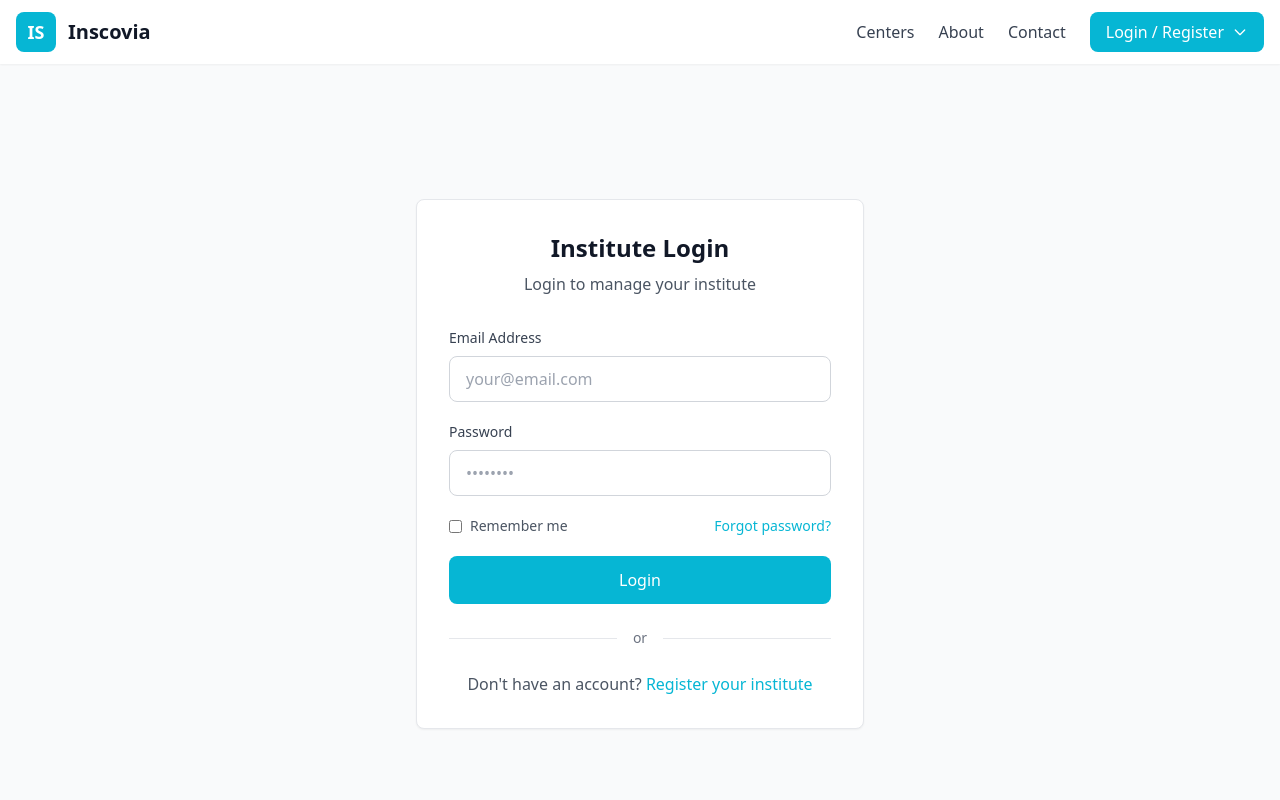
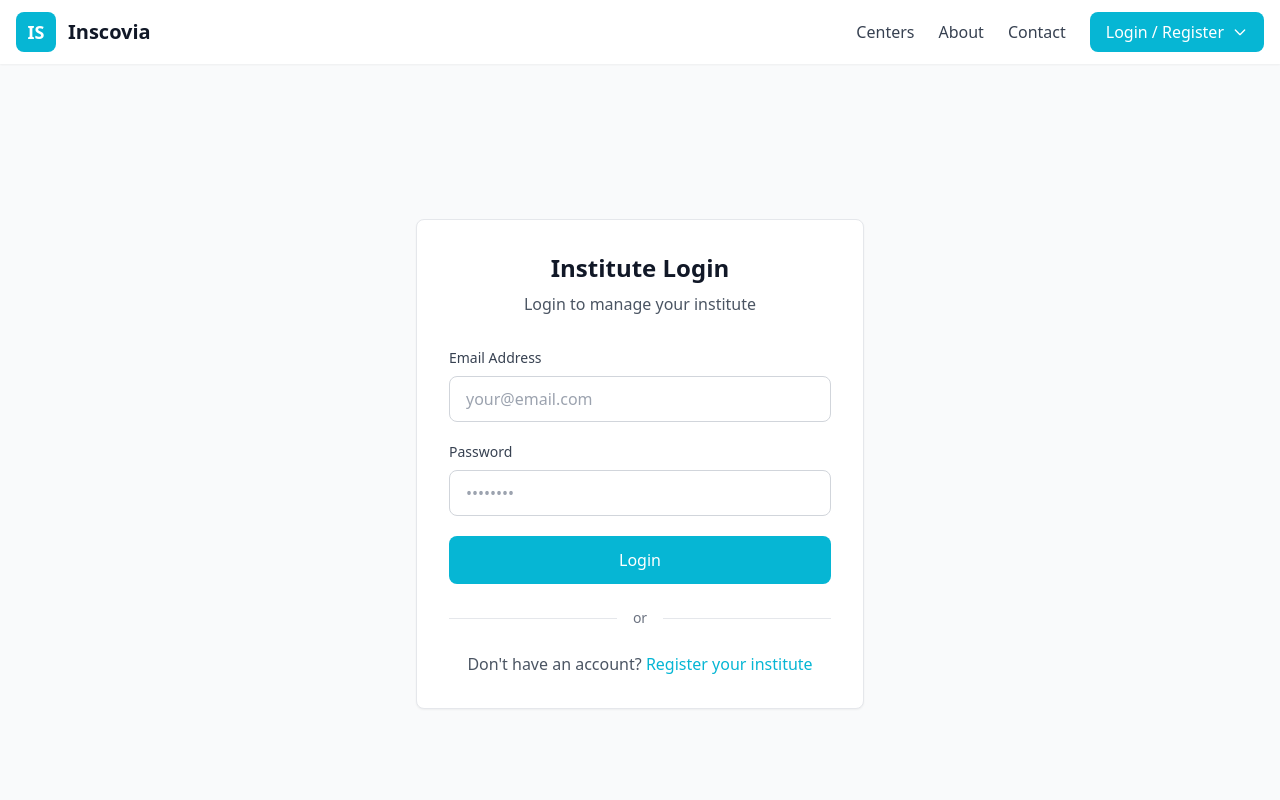
Before and after one commit to kalidasan00/inscovia, a Next.js app in the folder frontend/: page /institute/login in a window 1280 px wide. Shown: the top 800 px of the page. Built offline with nearby package versions, Linux system fonts and the light colour scheme; no server answers.

Commit message:
Fix CORS for Vercel production deployment

```diff
--- a/frontend/app/institute/dashboard/page.js
+++ b/frontend/app/institute/dashboard/page.js
@@ -27,7 +27,7 @@ export default function InstituteDashboard() {
     }
 
     try {
-      const response = await fetch("http://localhost:5001/api/auth/me", {
+      const response = await fetch("https://inscovia.onrender.com/api/auth/me", {
         headers: { "Authorization": `Bearer ${token}` }
       });
 
--- a/frontend/app/institute/login/page.js
+++ b/frontend/app/institute/login/page.js
@@ -1,4 +1,3 @@
-// app/institute/login/page.js
 "use client";
 import { useState } from "react";
 import { useRouter } from "next/navigation";
@@ -13,24 +12,20 @@ export default function InstituteLogin() {
   const [loading, setLoading] = useState(false);
   const router = useRouter();
 
+  const API_URL = process.env.NEXT_PUBLIC_API_URL;
+
   const handleSubmit = async (e) => {
     e.preventDefault();
     setError("");
     setLoading(true);
 
-    if (!email || !password) {
-      setError("Please fill in all fields");
-      setLoading(false);
-      return;
-    }
-
     try {
-      const response = await fetch("http://localhost:5001/api/auth/login", {
+      const response = await fetch(`${API_URL}/auth/login`, {
         method: "POST",
         headers: {
-          "Content-Type": "application/json"
+          "Content-Type": "application/json",
         },
-        body: JSON.stringify({ email, password })
+        body: JSON.stringify({ email, password }),
       });
 
       const data = await response.json();
@@ -58,20 +53,17 @@ export default function InstituteLogin() {
       <main className="min-h-screen bg-gray-50 flex items-center justify-center px-4 py-12">
         <div className="max-w-md w-full">
           <div className="bg-white rounded-lg shadow-sm border border-gray-200 p-8">
-            {/* Header */}
             <div className="text-center mb-8">
               <h1 className="text-2xl font-bold text-gray-900">Institute Login</h1>
               <p className="text-gray-600 mt-2">Login to manage your institute</p>
             </div>
 
-            {/* Error Message */}
             {error && (
               <div className="mb-6 p-3 bg-red-50 border border-red-200 rounded-lg text-red-700 text-sm">
                 {error}
               </div>
             )}
 
-            {/* Login Form */}
             <form onSubmit={handleSubmit} className="space-y-5">
               <div>
                 <label className="block text-sm font-medium text-gray-700 mb-2">
@@ -101,16 +93,6 @@ export default function InstituteLogin() {
                 />
               </div>
 
-              <div className="flex items-center justify-between text-sm">
-                <label className="flex items-center gap-2">
-                  <input type="checkbox" className="rounded border-gray-300" />
-                  <span className="text-gray-600">Remember me</span>
-                </label>
-                <Link href="/institute/forgot-password" className="text-accent hover:text-accent/80">
-                  Forgot password?
-                </Link>
-              </div>
-
               <button
                 type="submit"
                 disabled={loading}
@@ -120,14 +102,12 @@ export default function InstituteLogin() {
               </button>
             </form>
 
-            {/* Divider */}
             <div className="my-6 flex items-center gap-4">
               <div className="flex-1 border-t border-gray-200"></div>
               <span className="text-sm text-gray-500">or</span>
               <div className="flex-1 border-t border-gray-200"></div>
             </div>
 
-            {/* Register Link */}
             <div className="text-center">
               <p className="text-gray-600">
                 Don't have an account?{" "}
--- a/frontend/app/institute/register/page.js
+++ b/frontend/app/institute/register/page.js
@@ -55,7 +55,7 @@ export default function RegisterInstitute() {
     }
 
     try {
-      const response = await fetch("http://localhost:5001/api/auth/register", {
+      const response = await fetch("https://inscovia.onrender.com/api/auth/register", {
         method: "POST",
         headers: {
           "Content-Type": "application/json"
```
